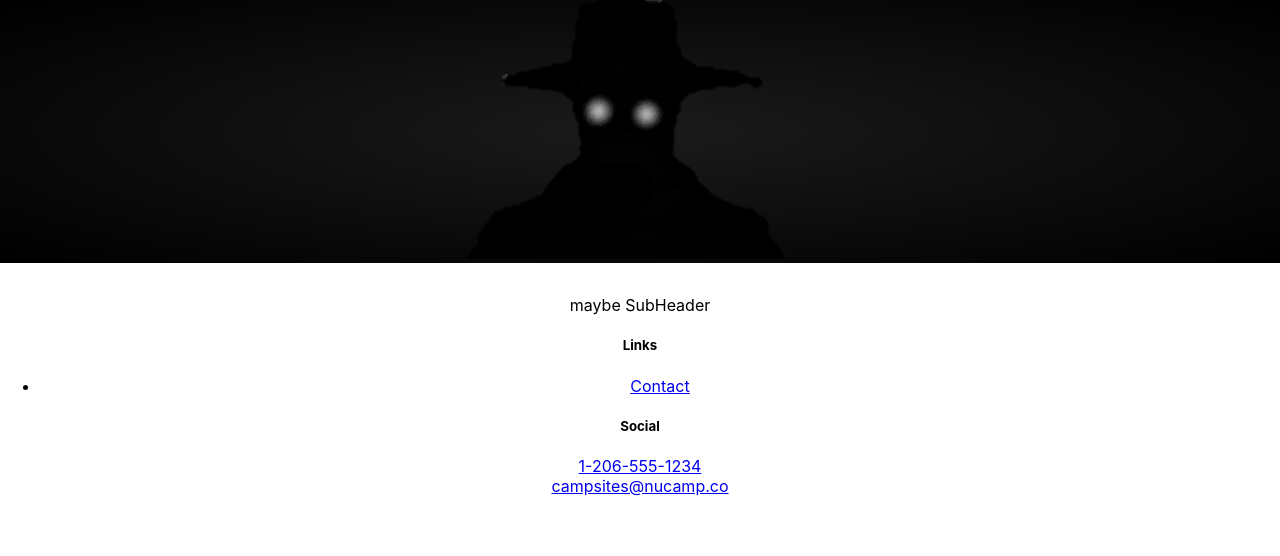
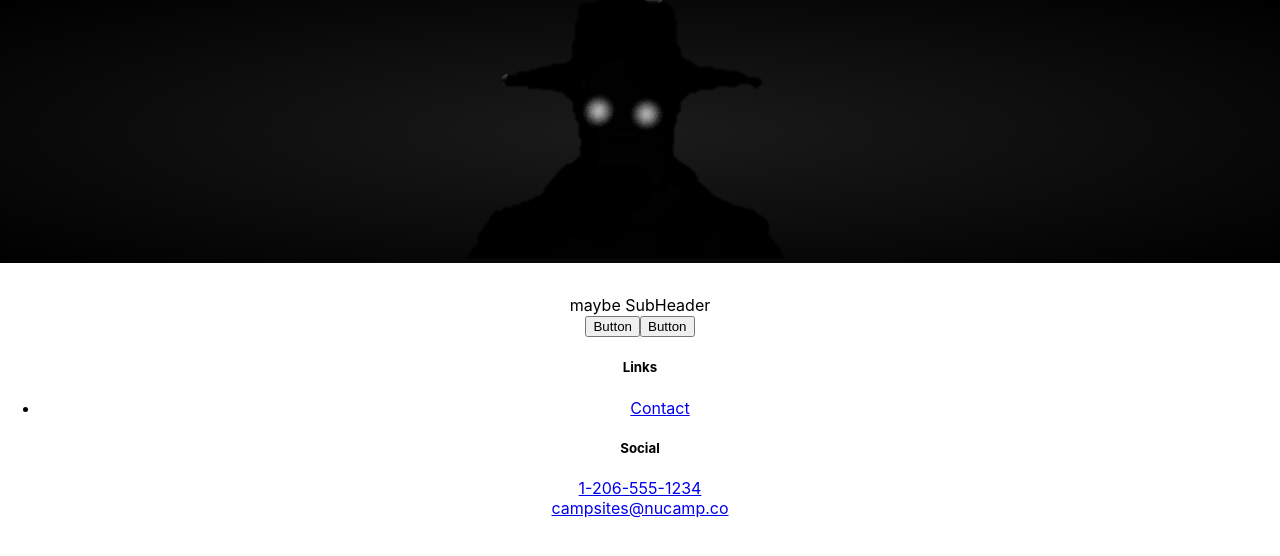
Before and after one commit to CodeCosmic/videogameteaser, a React (Create React App) app: page / in a window 1280 px wide. Shown: the top 556 px of the page. Built offline with nearby package versions, Linux system fonts and the light colour scheme.

Commit message:
Added Buttons

```diff
--- a/src/Pages/HomePage.js
+++ b/src/Pages/HomePage.js
@@ -1,10 +1,12 @@
 import { Container } from "reactstrap";
+import ButtonChoices from "../components/ButtonChoices";
 
 
 const HomePage = () => {
     return(
         <Container>
             maybe SubHeader
+            <ButtonChoices />
         </Container>
     );
 };
--- /dev/null
+++ b/src/components/ButtonChoices.js
@@ -0,0 +1,16 @@
+import React from "react";
+
+const ButtonChoices = () => {
+    return(
+        <div>
+            <button >
+                Button
+            </button>
+            <button >
+                Button
+            </button>
+        </div>
+    );
+};
+
+export default ButtonChoices;
```
Also changed, not shown: src/components/LostMind.js (deleted).
